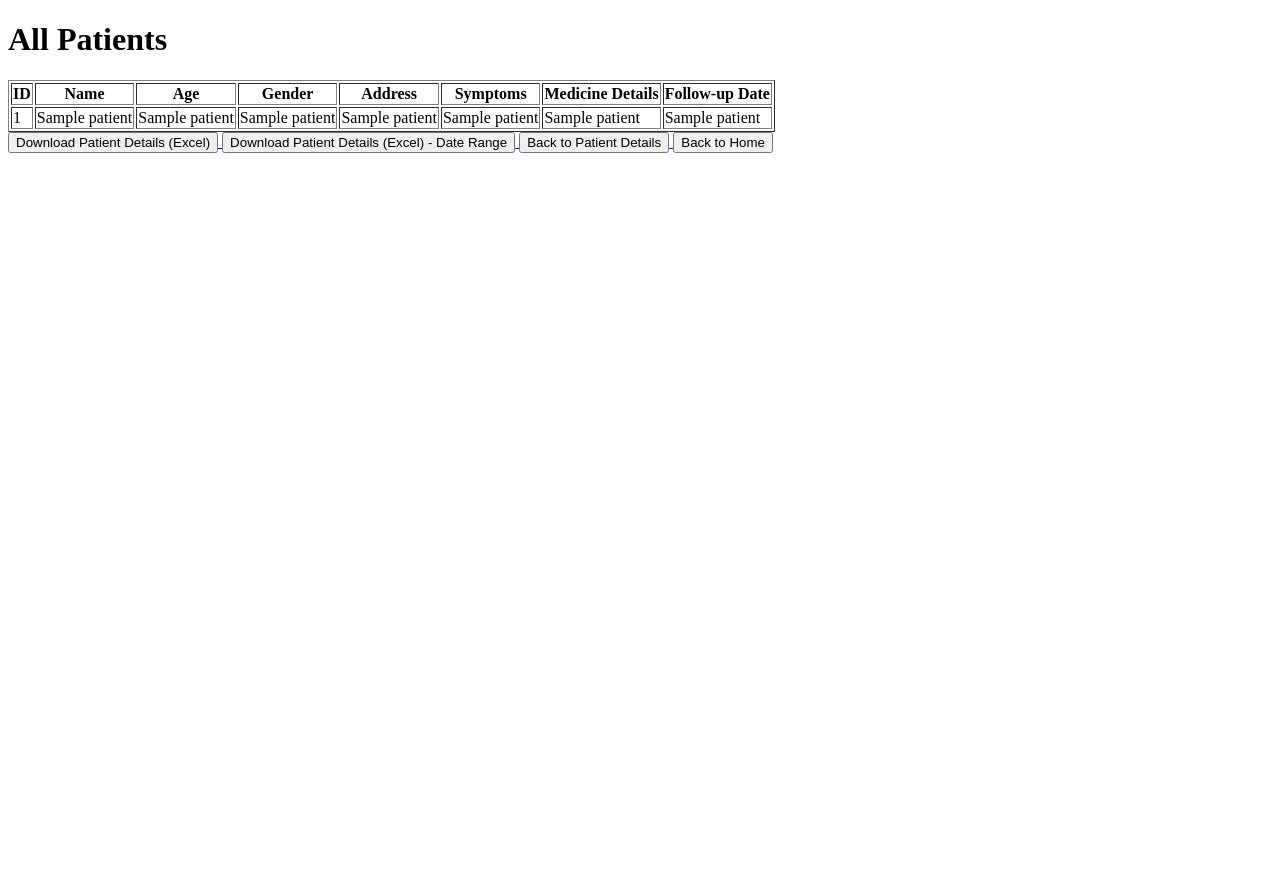
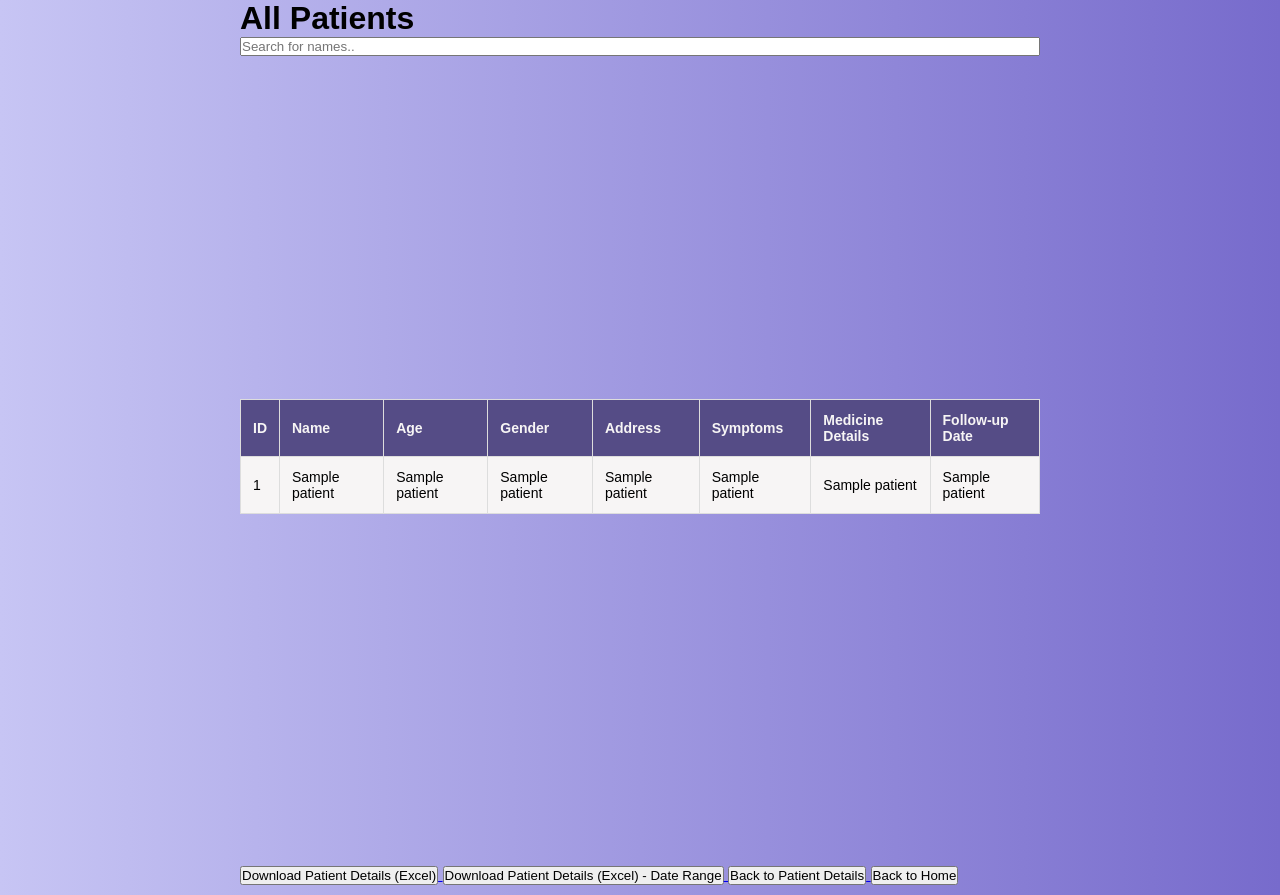
Before and after one commit to yogeshadhe1/hospital_project, a Flask app: template templates/all_patients.html in a window 1280 px wide. Before the commit the page ends 153 px from the top, so only its background shows below. Run offline with Flask 3, Linux system fonts and the light colour scheme; the template is opened without the code that fills it: most values are stand-ins (such as "Sample title", 1, 10 or a date in 2020).

Commit message:
added style to details page

```diff
--- a/templates/all_patients.html
+++ b/templates/all_patients.html
@@ -1,16 +1,96 @@
 <!DOCTYPE html>
 <html lang="en">
+
 <head>
     <meta charset="UTF-8">
     <meta name="viewport" content="width=device-width, initial-scale=1.0">
     <title>All Patients - Varad Hospital</title>
     <!-- Add your CSS styles here -->
+    <style>
+        * {
+            box-sizing: border-box;
+            margin: 0;
+            padding: 0;
+            font-family: Raleway, sans-serif;
+        }
+
+        body {
+            background: linear-gradient(90deg, #C7C5F4, #776BCC);
+            font-family: Arial, sans-serif;
+            margin: 0;
+            padding: 0;
+        }
+
+
+        .container {
+            display: flex;
+            align-items: center;
+            justify-content: center;
+            min-height: 100vh;
+            flex-direction: column;
+        }
+
+        table {
+            border-collapse: collapse;
+            border-radius: 4px;
+            background-color: #C7C5F4;
+        }
+
+
+        .details {
+            width: 80%;
+            max-width: 800px;
+            margin: auto;
+            display: flex;
+            justify-content: flex-start;
+            flex-direction: column;
+            */
+        }
+
+        #details-table {
+            border-collapse: collapse;
+            width: 100%;
+            border: 1px solid #ddd;
+            font-size: 18px;
+            margin: 20px 0px;
+        }
+
+
+        #details-table th,
+        #details-table td {
+            text-align: left;
+            padding: 12px;
+            font-size: 14px;
+
+        }
+
+        #details-table tr {
+            border-bottom: 1px solid #ddd;
+            background-color: #f7f5f5;
+        }
+
+        #details-table thead tr {
+            background-color: #554c86;
+            color: #f7f5f5
+        }
+
+        #details-table>tbody>tr:hover {
+            background-color: #eaeaf2;
+        }
+
+        footer {
+            margin: 10px 0px;
+        }
+    </style>
 </head>
+
 <body>
+    <div class="details">
         <h1>All Patients</h1>
-
+        <input type="text" id="myInput" onkeyup="myFunction()" placeholder="Search for names.." title="Type in a name">
+        <div class="container">
             <!-- Display patient details in table format -->
-    <table border="1">
+            <table border="1" id="details-table">
                 <thead>
                     <tr>
                         <th>ID</th>
@@ -26,26 +106,28 @@
                 <tbody>
                     {% for patient in patients %}
                     <tr>
-                    <td>{{ patient[0] }}</td>       <!-- ID -->
-                    <td>{{ patient[1] }}</td>       <!-- Name -->
-                    <td>{{ patient[2] }}</td>       <!-- Age -->
-                    <td>{{ patient[4] }}</td>       <!-- Gender -->
-                    <td>{{ patient[5] }}</td>       <!-- Address -->
-                    <td>{{ patient[6] }}</td>       <!-- Symptoms -->
-                    <td>{{ patient[7] }}</td>       <!-- Medicine Details -->
-                    <td>{{ patient[8] }}</td>       <!-- Follow-up Date -->
+                        <td>{{ patient[0] }}</td> <!-- ID -->
+                        <td>{{ patient[1] }}</td> <!-- Name -->
+                        <td>{{ patient[2] }}</td> <!-- Age -->
+                        <td>{{ patient[4] }}</td> <!-- Gender -->
+                        <td>{{ patient[5] }}</td> <!-- Address -->
+                        <td>{{ patient[6] }}</td> <!-- Symptoms -->
+                        <td>{{ patient[7] }}</td> <!-- Medicine Details -->
+                        <td>{{ patient[8] }}</td> <!-- Follow-up Date -->
                     </tr>
                     {% endfor %}
                 </tbody>
             </table>
-
-    <!-- Download patient details as Excel button -->
-    <a href="{{ url_for('download_excel_date_range', start_date=start_date, end_date=end_date) }}" download="patient_details.xlsx">
+        </div>
+        <footer><!-- Download patient details as Excel button -->
+            <a href="{{ url_for('download_excel_date_range', start_date=start_date, end_date=end_date) }}"
+                download="patient_details.xlsx">
                 <button>Download Patient Details (Excel)</button>
             </a>
 
             <!-- Download patient details as Excel with date range button -->
-    <a href="{{ url_for('download_excel_date_range', start_date='2023-01-01', end_date='2023-12-31') }}" download="patient_details_date_range.xlsx">
+            <a href="{{ url_for('download_excel_date_range', start_date='2023-01-01', end_date='2023-12-31') }}"
+                download="patient_details_date_range.xlsx">
                 <button>Download Patient Details (Excel) - Date Range</button>
             </a>
 
@@ -58,8 +140,28 @@
             <a href="{{ url_for('back_to_home') }}">
                 <button>Back to Home</button>
             </a>
+        </footer>
+    </div>
+    <script>
+        function myFunction() {
+            var input, filter, table, tr, td, i, txtValue;
+            input = document.getElementById("myInput");
+            filter = input.value.toUpperCase();
+            table = document.getElementById("details-table");
+            tr = table.getElementsByTagName("tr");
+            for (i = 0; i < tr.length; i++) {
+                td = tr[i].getElementsByTagName("td")[0];
+                if (td) {
+                    txtValue = td.textContent || td.innerText;
+                    if (txtValue.toUpperCase().indexOf(filter) > -1) {
+                        tr[i].style.display = "";
+                    } else {
+                        tr[i].style.display = "none";
+                    }
+                }
+            }
+        }
+    </script>
+</body>
 
-    <!-- Add additional styling or content as needed -->
-
-</body>
 </html>
```
Lines whose indentation alone changed are shown as unchanged.
